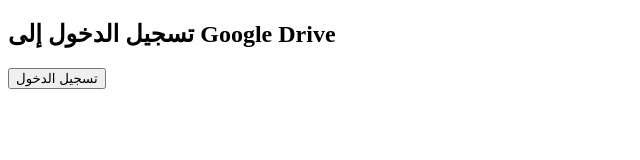
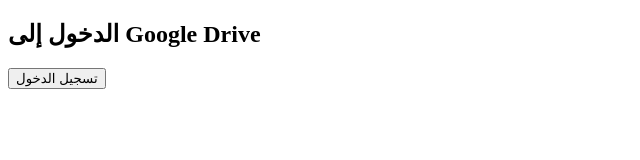
Before and after one commit to ckashe/Chat, a plain HTML site: page index.html in a window 1280 px wide. Shown: the whole page, without its empty margins (0-640 px from the left). Drawn offline with Linux system fonts and the light colour scheme.

Commit message:
Update index.html
Add index.html

```diff
--- a/index.html
+++ b/index.html
@@ -5,7 +5,7 @@
   <title>ربط Google Drive</title>
 </head>
 <body>
-  <h2>تسجيل الدخول إلى Google Drive</h2>
+  <h2> الدخول إلى Google Drive</h2>
   <button id="loginBtn">تسجيل الدخول</button>
 
   <script>
```
